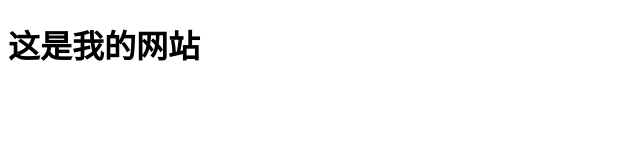
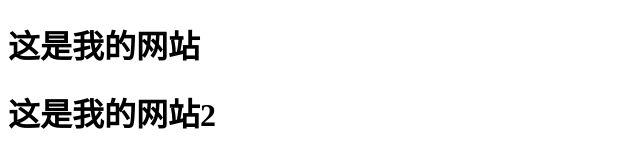
Before and after one commit to Code2022523/code2022523.github.io, a plain HTML site: page index.html in a window 1280 px wide. Shown: the whole page, without its empty margins (0-640 px from the left). Drawn offline with Linux system fonts and the light colour scheme.

Commit message:
修改网页

```diff
--- a/index.html
+++ b/index.html
@@ -8,5 +8,6 @@
 </head>
 <body>
    <h1>这是我的网站</h1>
+   <h1>这是我的网站2</h1>
 </body>
 </html>
```
